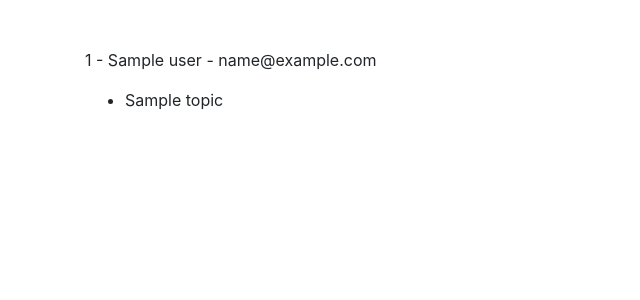
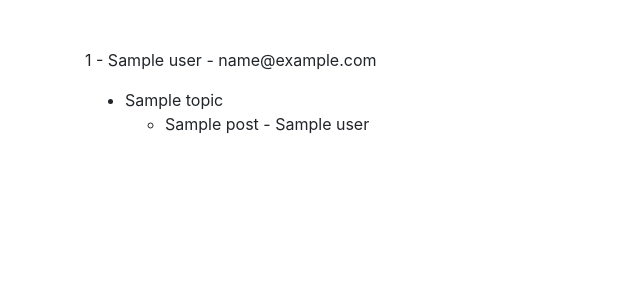
Before and after one commit to begimov/MVCFrameWork, a PHP site: template views/home.twig in a window 1280 px wide. Shown: the top 300 px of the page, without its empty margins (0-640 px from the left). Run offline with PHP 8.4, Linux system fonts and the light colour scheme; the template is opened without the code that fills it: most values are stand-ins (such as "Sample title", 1, 10 or a date in 2020); some libraries are stand-ins or nearby versions.

Commit message:
passing posts of topics and its owners to template

```diff
--- a/app/Controllers/HomeController.php
+++ b/app/Controllers/HomeController.php
@@ -16,7 +16,7 @@ class HomeController
 
     public function index($request, $response)
     {
-        $users = User::with('topics')->get();
+        $users = User::with('topics', 'topics.posts', 'topics.posts.user')->get();
 
         return $this->view->render($response, 'home.twig', compact('users'));
     }
--- a/views/home.twig
+++ b/views/home.twig
@@ -9,6 +9,11 @@
                     <ul>
                         {% for topic in user.topics %}
                             <li>{{ topic.name }}</li>
+                            <ul>
+                                {% for post in topic.posts %}
+                                    <li>{{ post.name }} - {{ post.user.name }}</li>
+                                {% endfor %}
+                            </ul>
                         {% endfor %}
                     </ul>
                 </p>
```
